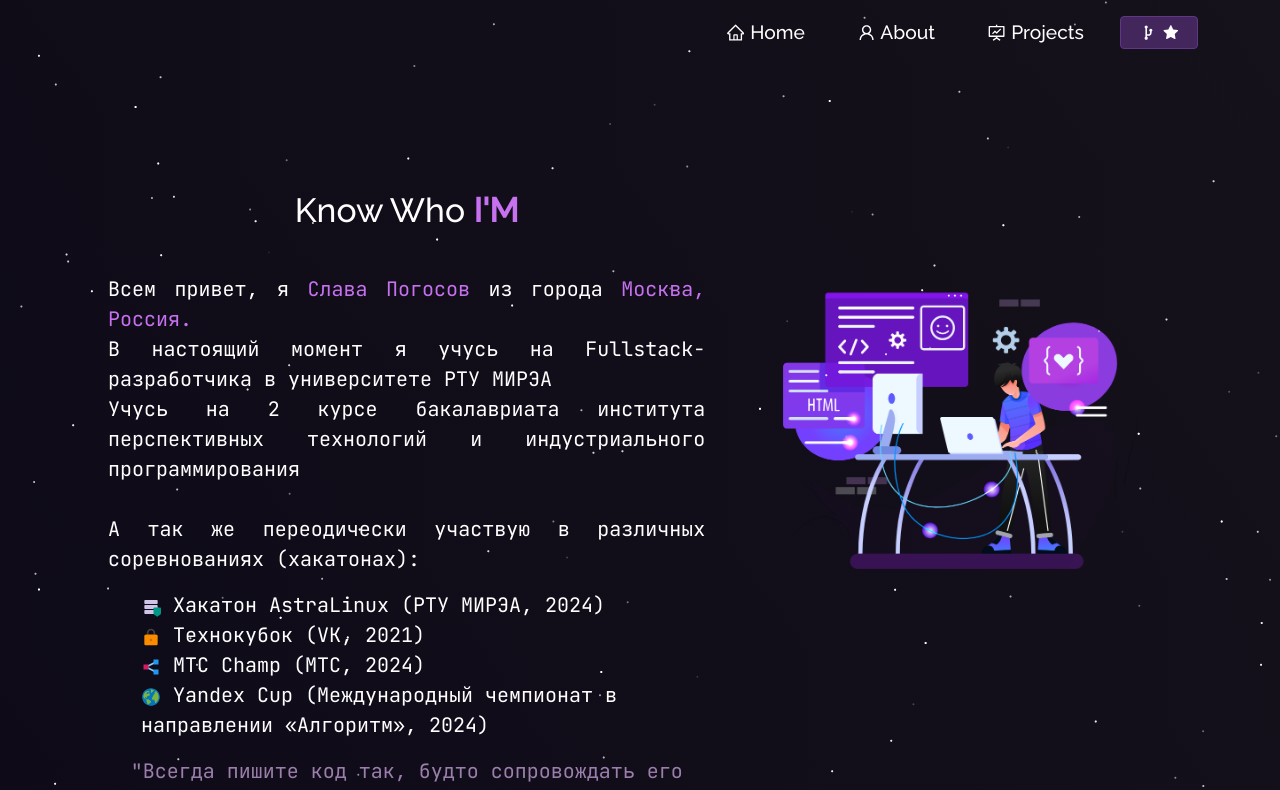
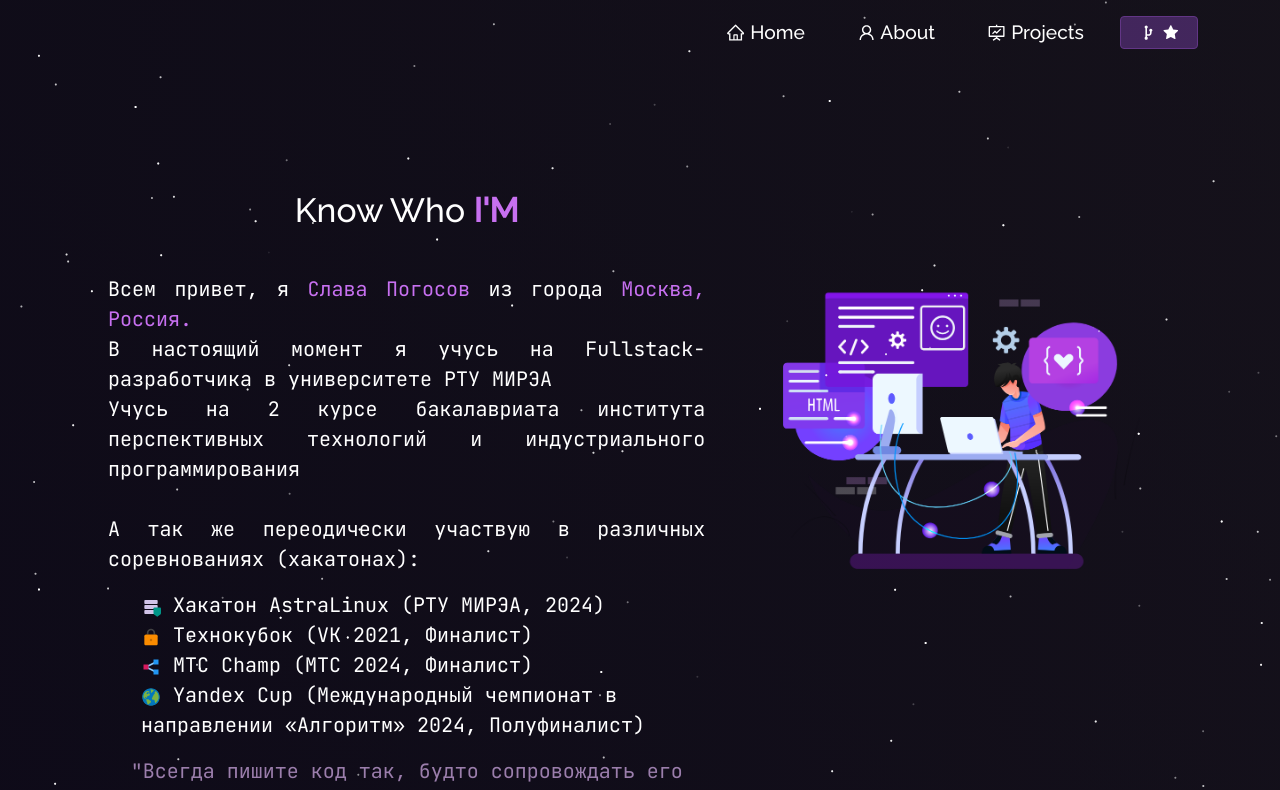
Before and after one commit to oreg0na/oreg0na.Portfolio, a React (Create React App) app: page /about in a window 1280 px wide. Shown: the top 790 px of the page. Built offline with nearby package versions, Linux system fonts and the light colour scheme.

Commit message:
UPDATE: text update in page /about

```diff
--- a/src/components/About/AboutCard.js
+++ b/src/components/About/AboutCard.js
@@ -23,14 +23,14 @@
               <FcDataProtection/> Хакатон AstraLinux (РТУ МИРЭА, 2024)
             </li>
             <li className="about-activity">
-              <FcLock/> Технокубок (VK, 2021)
+              <FcLock/> Технокубок (VK 2021, Финалист)
             </li>
             <li className="about-activity">
-              <FcTreeStructure/> MTC Champ (MTC, 2024)
+              <FcTreeStructure/> MTC Champ (MTC 2024, Финалист)
             </li>
             <li className="about-activity">
               <FcGlobe/> Yandex Cup (Международный чемпионат
-              в направлении «Алгоритм», 2024)
+              в направлении «Алгоритм» 2024, Полуфиналист)
             </li>
           </ul>
 
```
Also changed, not shown: 1 other file (tests, documents, lock files or other folders).
